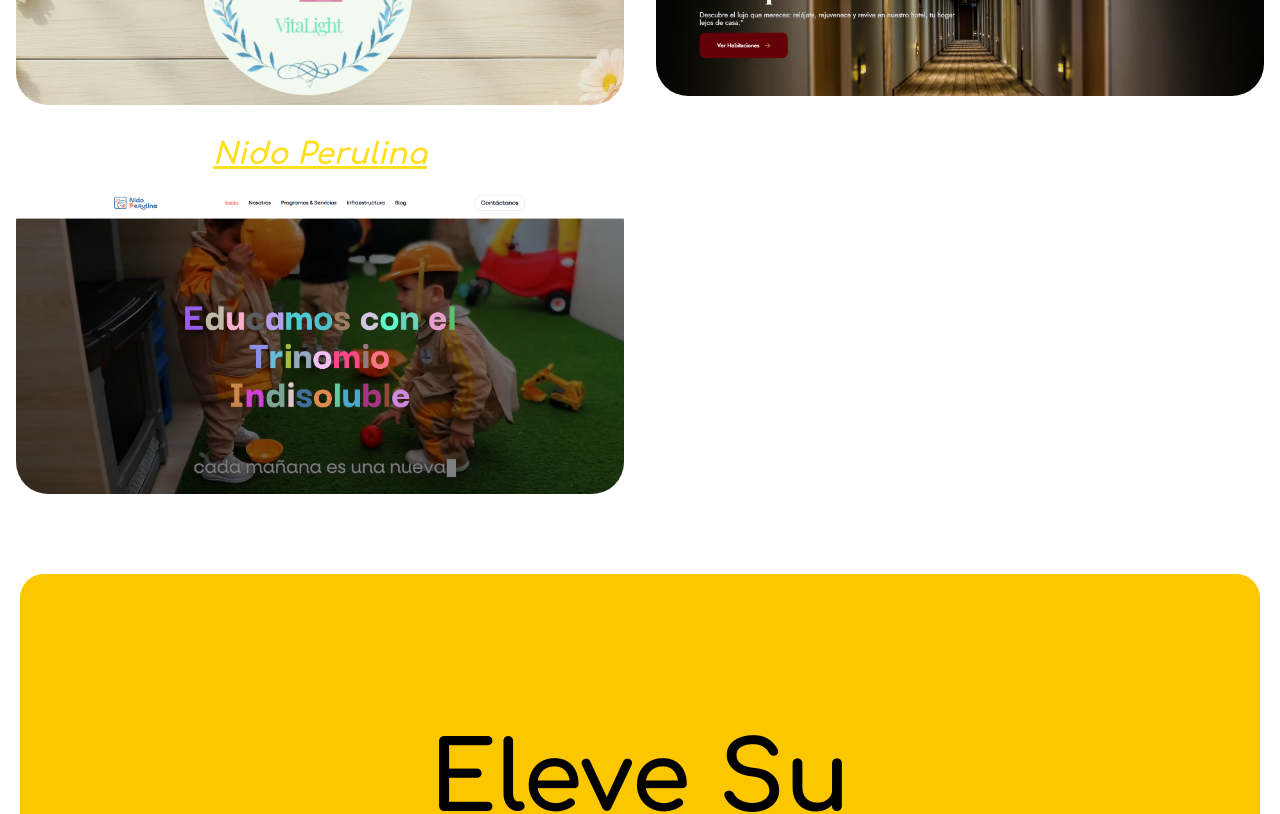
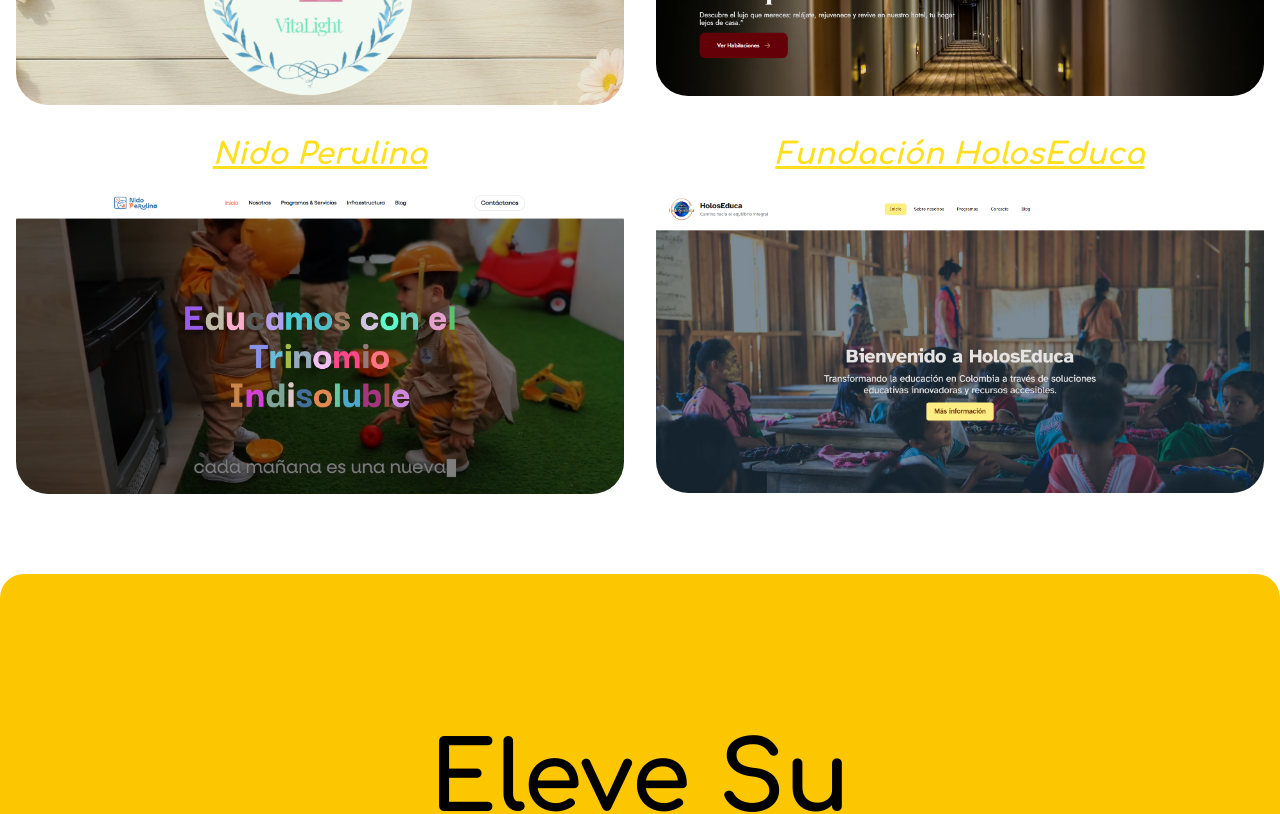
Before and after one commit to Grobles-Inc/Portafolio-Grobles, a React (Vite) app: page / in a window 1280 px wide. Shown: the part 4100-4914 px from the top of the page. Built offline with nearby package versions, Linux system fonts and the light colour scheme.

Commit message:
Update: Add New Project

```diff
--- a/src/components/Footer.tsx
+++ b/src/components/Footer.tsx
@@ -3,7 +3,7 @@
 export default function Footer() {
   return (
     <section
-      className="bg-yellow-400 flex flex-col items-center justify-center mt-20 h-[800px] rounded-3xl m-5"
+      className="bg-yellow-400 flex flex-col items-center justify-center mt-20 h-[800px] rounded-3xl"
     >
       <div className="max-w-4xl mx-auto text-center px-6 py-20">
         <h1 className="text-6xl md:text-7xl lg:text-8xl font-bold text-black leading-tight mb-8">
--- a/src/components/HeroSection.tsx
+++ b/src/components/HeroSection.tsx
@@ -13,7 +13,7 @@
         <span className="text-xl">Construyamos el futuro juntos. 🚀</span>
         <Link
           to="/contact"
-          className="btn btn-lg bg-yellow-300 hover:bg-yellow-400 text-gray-800 font-semibold px-8 py-3 rounded-full transition-all duration-300 hover:scale-105"
+          className="btn btn-lg bg-yellow-300 hover:bg-white text-gray-800 font-semibold px-8 py-3 rounded-full transition-all duration-300 hover:scale-105"
         >
           Comenzar ahora
         </Link>
--- a/src/components/ProjectSection.tsx
+++ b/src/components/ProjectSection.tsx
@@ -6,6 +6,7 @@
 import project5 from "../assets/project5.png"
 import project6 from "../assets/project6.png"
 import project7 from "../assets/project7.png"
+import project8 from "../assets/project8.png"
 
 
 export default function ProjectSection() {
@@ -21,7 +22,7 @@
         </p>
         <Link
           to="/projects"
-          className="btn btn-lg bg-yellow-300 hover:bg-yellow-400 text-gray-800 font-semibold px-8 py-3 rounded-full transition-all duration-300 hover:scale-105"
+          className="btn btn-lg bg-yellow-300 hover:bg-white text-gray-800 font-semibold px-8 py-3 rounded-full transition-all duration-300 hover:scale-105"
         >
           Todos los Proyectos
         </Link>
@@ -142,6 +143,22 @@
               />
             </Link>
           </div>
+
+          {/* Project 8 */}
+          <div className="flex flex-col items-center space-y-4">
+            <h3 className="text-2xl md:text-3xl font-bold text-yellow-300 italic underline">
+              Fundación HolosEduca
+            </h3>
+            <Link to="/projects/fundacion-holoseduca" className="flex flex-col items-center space-y-4">
+              <img
+                src={project8}
+                width={900}
+                height={900}
+                className="rounded-4xl hover:scale-105 transition-transform duration-300"
+                loading="lazy"
+              />
+            </Link>
+          </div>
         </div>
       </div>
     </section>
--- a/src/data/projectsData.ts
+++ b/src/data/projectsData.ts
@@ -5,6 +5,7 @@
 import project5 from "../assets/project5.png";
 import project6 from "../assets/project6.png";
 import project7 from "../assets/project7.png";
+import project8 from "../assets/project8.png";
 
 export interface Project {
   id: string;
@@ -118,7 +119,7 @@
     github: "https://github.com/Grobles-Inc/vitalight",
     category: "Ecommerce",
     client: "VitaLight",
-    duration: "2 meses",
+    duration: "10 días",
     features: [
       "Sección de productos",
       "Sección de ventas",
@@ -138,7 +139,7 @@
     github: "#",
     category: "Landing Page",
     client: "Hotel Conquistador - Huanta",
-    duration: "1 mes",
+    duration: "15 días",
     features: [
       "Sección de reservas",
       "Sección de servicios",
@@ -158,13 +159,34 @@
     github: "https://github.com/Grobles-Inc/nido",
     category: "Landing Page",
     client: "Nido Perulina",
-    duration: "1 mes",
+    duration: "19 días",
     features: [
       "Sección de inicio",
       "Sección de nosotros",
       "Sección de servicios",
       "Sección de contacto",
       "Sección de noticias"
+    ]
+  },
+  {
+    id: "8",
+    title: "Fundación HolosEduca",
+    slug: "fundacion-holoseduca",
+    description: "Página Web de presentación de la fundación HolosEduca, que muestra los servicios, proyectos y contacto de la fundación.",
+    fullDescription: "Fundacion HolosEduca, es una organización sin fines de lucro dedicada a la educación y el desarrollo social. La página web presenta sus programas, proyectos y formas de contacto, con un diseño atractivo y funcional.",
+    image: project8,
+    technologies: ["Astro", "TailwindCSS", "AOS", "Netlify"],
+    liveDemo: "https://holoseduca.netlify.app/",
+    github: "https://github.com/Grobles-Inc/holoseduca",
+    category: "Landing Page",
+    client: "Fundación HolosEduca",
+    duration: "10 días",
+    features: [
+      "Sección de inicio",
+      "Sección de nosotros",
+      "Sección de programas",
+      "Sección de proyectos",
+      "Sección de contacto"
     ]
   }
 ];
--- a/src/pages/About.tsx
+++ b/src/pages/About.tsx
@@ -36,7 +36,7 @@
           <span className="text-xl">Construyamos el futuro juntos. 🚀</span>
           <Link
             to="/contact"
-            className="btn btn-lg bg-yellow-300 hover:bg-yellow-400 text-gray-800 font-semibold px-8 py-3 rounded-full transition-all duration-300 hover:scale-105"
+            className="btn btn-lg bg-yellow-300 hover:bg-white text-gray-800 font-semibold px-8 py-3 rounded-full transition-all duration-300 hover:scale-105"
           >
             Comenzar ahora
           </Link>
@@ -64,7 +64,7 @@
           </p>
           <Link
             to="/contact"
-            className="btn btn-lg bg-yellow-300 hover:bg-yellow-400 text-gray-800 font-semibold px-8 py-3 rounded-full transition-all duration-300 hover:scale-105"
+            className="btn btn-lg bg-yellow-300 hover:bg-white text-gray-800 font-semibold px-8 py-3 rounded-full transition-all duration-300 hover:scale-105"
           >
             Comenzar ahora
           </Link>
--- a/src/pages/ProjectCard.tsx
+++ b/src/pages/ProjectCard.tsx
@@ -39,7 +39,7 @@
         {/* Button and stats */}
         <div className="flex items-center gap-2 w-full ">
           <Link
-            className="btn bg-yellow-300 text-black rounded-4xl gap-2 hover:border-transparent hover:bg-yellow-400"
+            className="btn bg-yellow-300 text-black rounded-4xl gap-2 hover:bg-white"
             to={demoUrl}
             target="_blank"
           >
--- a/src/pages/ProjectDetail.tsx
+++ b/src/pages/ProjectDetail.tsx
@@ -135,7 +135,7 @@
                 href={project.liveDemo}
                 target="_blank"
                 rel="noopener noreferrer"
-                className="btn bg-yellow-300 text-black rounded-4xl w-full gap-2 hover:border-transparent hover:bg-yellow-400"
+                className="btn bg-yellow-300 text-black rounded-4xl w-full gap-2 hover:bg-white transition-all duration-300 hover:scale-105"
               >
                 <ExternalLink className="w-5 h-5" />
                 Ver Demo en Vivo
@@ -147,7 +147,7 @@
                 href={project.github}
                 target="_blank"
                 rel="noopener noreferrer"
-                className="btn bg-black text-white rounded-4xl hover:bg-white hover:border hover:text-black w-full gap-2"
+                className="btn bg-black text-white rounded-4xl hover:bg-white hover:border hover:text-black w-full gap-2 transition-all duration-300 hover:scale-105"
               >
                 <Github className="w-5 h-5" />
                 Ver Código
```
Also changed, not shown: src/components/ServiceSection.tsx (+5 -5 lines), src/pages/Services.tsx (+5 -5 lines), src/assets/project8.png (added).
